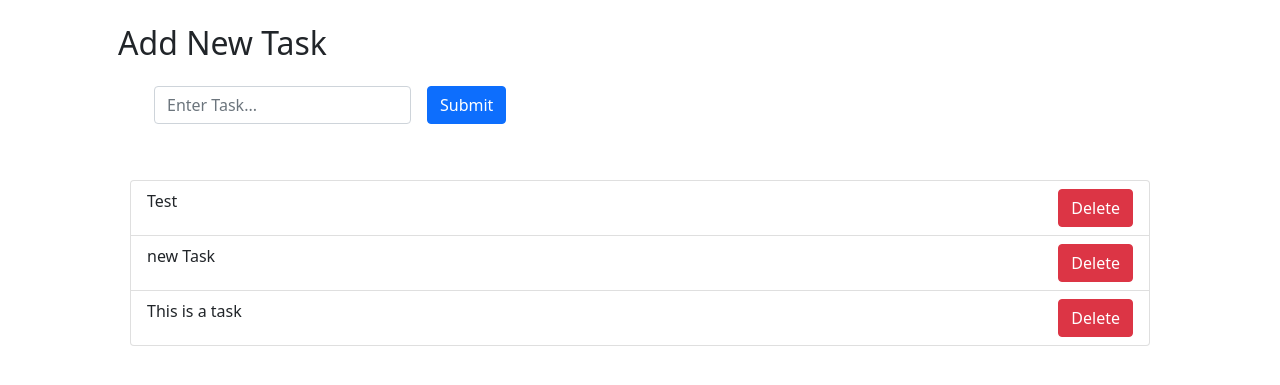
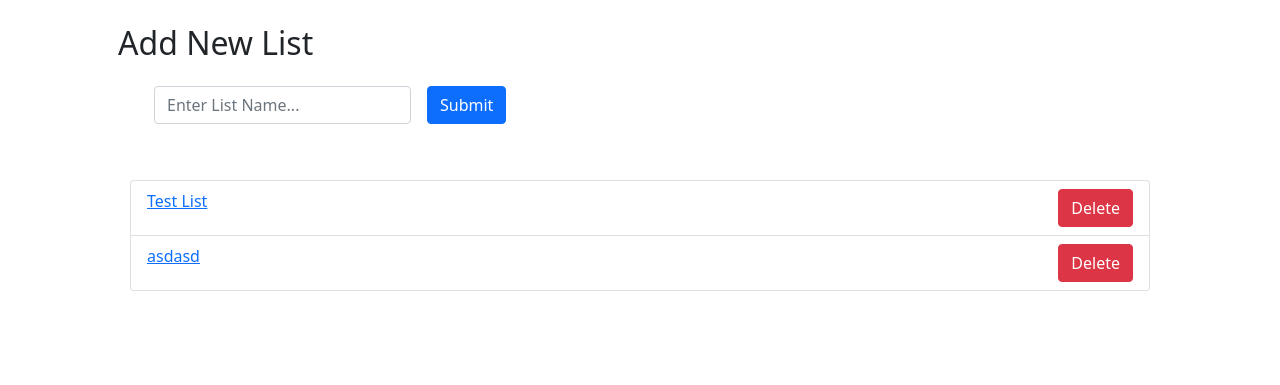
Before and after one commit to SamuelSilva2310/django-TodoApp, a Django app: page / in a window 1280 px wide. Shown: the part 83-468 px from the top of the page. Run offline with Django 3.2, Linux system fonts and the light colour scheme; a user stored in the database is signed in; data comes from the database, SQL or seed files in the repository.

Commit message:
Added a new Feature where user can have multiple Todo Lists

```diff
--- a/myTodoApp/admin.py
+++ b/myTodoApp/admin.py
@@ -2,5 +2,5 @@ from django.contrib import admin
 from .models import *
 
 admin.site.register(Task)
-admin.site.register(User)
+admin.site.register(ToDoList)
 # Register your models here.
--- a/myTodoApp/models.py
+++ b/myTodoApp/models.py
@@ -1,21 +1,26 @@
 from django.db import models
 from django.utils import timezone
+from django.contrib.auth.models import User
+
 import datetime
 
 
-class User(models.Model):
-    username = models.CharField(max_length=50, null=True)
+class ToDoList(models.Model):
+    user = models.ForeignKey(User, on_delete=models.CASCADE, related_name='todolist',null=True)#If User is deleted all users task will be deleted
+    name = models.CharField(max_length=200, null=True)
     creation_date = models.DateTimeField(auto_now_add=True)
 
     def __str__(self):
-        return '{}'.format(self.username)
+        return '{}'.format(self.name)
 
 class Task(models.Model):
+
+    todolist = models.ForeignKey(ToDoList, on_delete=models.CASCADE ,null=True)#If User is deleted all users task will be deleted
     task_text = models.CharField(max_length=250, null=True)
-    task_due_date = models.DateField(default= timezone.now() + datetime.timedelta(days=7), null=True)
+    task_complete = models.BooleanField(default=False, null=True)
+
+    #task_due_date = models.DateField(default= timezone.now() + datetime.timedelta(days=7), null=True)
     task_creation_date = models.DateTimeField(auto_now_add=True)
-
-    user = models.ForeignKey(User, null=True, on_delete=models.CASCADE)#If User is deleted all users task will be deleted
 
     def __str__(self):
         return '{}'.format(self.task_text)
--- a/myTodoApp/urls.py
+++ b/myTodoApp/urls.py
@@ -5,15 +5,19 @@ from . import views
 
 app_name = 'myTodoApp'
 urlpatterns = [
+
     path('register/', views.register_page, name="register"),
     path('login/', views.login_page, name='login'),
     path('logout/', views.logoutUser, name='logout'),
 
-    path('', views.home, name='home'),
-    path('user_task', views.user_task, name="user_task"),
+    path('new_list',views.new_List, name="new_list"),
+    path('delete_list/<int:list_id>',views.delete_List, name="delete_list"),
 
-    path('new_task',views.new_task, name="new_task"),
+    path('new_task/<int:list_id>',views.new_task, name="new_task"),
     path('delete_task/<int:task_id>',views.delete_task, name="delete_task"),
 
+    path('', views.home, name='home'),
+    path('list/<int:list_id>', views.list_task, name="list_task")
+    #path('user_task', views.user_task, name="user_task"),
 
 ]
--- a/myTodoApp/views.py
+++ b/myTodoApp/views.py
@@ -1,4 +1,5 @@
 from django.shortcuts import render,redirect
+from django.urls import reverse
 from django.utils import timezone
 from django.contrib.auth.forms import UserCreationForm
 from .forms import CreateUserForm
@@ -52,34 +53,63 @@ def logoutUser(request):
     return redirect('myTodoApp:login')
 
 ##########################################
-#HOME PAGE
+
+##########################################
+            #LISTS
+##########################################
 
 @login_required(login_url= 'myTodoApp:login')
 def home(request):
-    """This function defines the home page, it should load all tasks
+    """This function defines the home page, it should load all TodoLists
     """
-    tasks = Task.objects.all().order_by('-task_creation_date')
+
     front_end_stuff = {
-        'tasks' : tasks,
+        'todoLists' : request.user.todolist.all().order_by('-creation_date'),
     }
-    return render(request, 'myTodoApp/index.html',front_end_stuff)
+    return render(request, 'myTodoApp/lists.html')
+
 
 @login_required(login_url= 'myTodoApp:login')
-def new_task(request):
-    task = request.POST['task']
-    Task.objects.create(task_text=task, task_creation_date=timezone.now())
+def new_List(request):
+    """Creates a new List, stores and saves inside the user lists database
+
+    """
+    list_name = request.POST['list_name']
+    t = ToDoList(name=list_name)
+    t.save()
+    request.user.todolist.add(t)
     return redirect("myTodoApp:home")
 
 @login_required(login_url= 'myTodoApp:login')
-def delete_task(request, task_id):
-    Task.objects.get(id=task_id).delete()
+def delete_List(request, list_id):
+    request.user.todolist.get(id=list_id).delete()
     return redirect("myTodoApp:home")
 
 
+
 @login_required(login_url= 'myTodoApp:login')
-def user_task(request):
-    tasks = Task.objects.filter(user="1")
-    front_end_stuff = {
-        'tasks' : tasks,
+def list_task(request, list_id):
+    list = ToDoList.objects.get(id=list_id)
+    tasks = list.task_set.all()
+    context = {
+        'tasks': tasks,
+        'list_id': list_id,
     }
-    return render(request, 'myTodoApp/index.html',front_end_stuff)
+    return render(request, 'myTodoApp/tasks.html', context=context)
+
+
+##########################################
+            #TASKS
+##########################################
+
+@login_required(login_url= 'myTodoApp:login')
+def new_task(request,list_id):
+    task_text = request.POST['task_text']
+    list = ToDoList.objects.get(id=list_id)
+    list.task_set.create(task_text=task_text)
+    return redirect(reverse('myTodoApp:list_task',args=(list_id,)))
+
+@login_required(login_url= 'myTodoApp:login')
+def delete_task(request,task_id):
+    Task.objects.get(id=task_id).delete()
+    return redirect("myTodoApp:home")
--- a/templates/base.html
+++ b/templates/base.html
@@ -27,7 +27,7 @@
     <!-- NAVIGATION-->
     <nav class="navbar navbar-dark bg-dark">
         <div class="container-fluid">
-            <a class="navbar-brand" href="#">Navbar</a>
+            <a class="navbar-brand" href="/">Navbar</a>
         </div>
 
         <span class="hello-msg">Hello, {{request.user}}</span>
@@ -36,28 +36,17 @@
 
     <div class="container justify-content-sm-center">
     <div class="container justify-content-center m-4">
-        <h2>Add New Task</h2>
-        <!-- INPUT NEW TASK -->
 
-            <div class="row m-4 ">
-                <div class="col mb-4">
-                    <form class="row row-cols-lg-auto g-3 align-items-center" action="{% url 'myTodoApp:new_task' %}" method="POST">
-                        {% csrf_token %}
-                        <div class="col-12">
-                            <div class="input-group">
-                                <input type="text" class="form-control mb-2 mr-sm-2" name="task"
-                                    placeholder="Enter Task..." required>
-                            </div>
-                        </div>
+        {% block title %}
+        {% endblock title%}
 
-                        <div class="col-12">
-                            <button type="submit" class="btn btn-primary mb-2">Submit</button>
-                        </div>
-                    </form>
-                </div>
-            </div>
-        </div>
 
+
+        <!-- FORM FOR LIST OR TASK -->
+        {% block form %}
+        {% endblock form%}
+
+        <!-- DISPLAY CONTENT -->
         {% block content %}
         {% endblock content%}
     </div>
--- a/templates/myTodoApp/index.html
+++ /dev/null
@@ -1,22 +0,0 @@
-{% extends 'base.html' %}
-
-{% block content %}
-<div class="container justify-content-sm-center">
-    <div class="row m-4">
-        <div class="col">
-            <ul class="list-group justify-content-sm-center">
-                {% for task in tasks %}
-                <li class="list-group-item align-items-center">{{task.task_text}}
-                    <div class="float-end">
-                        <form action="{% url 'myTodoApp:delete_task' task.id %}" method="POST">
-                            {% csrf_token %}
-                            <button type="submit" class="btn btn-danger">Delete</button>
-                        </form>
-                    </div>
-                </li>
-                {% endfor %}
-            </ul>
-        </div>
-    </div>
-    </div>
-{% endblock content%}
--- /dev/null
+++ b/templates/myTodoApp/lists.html
@@ -0,0 +1,53 @@
+{% extends 'base.html' %}
+
+
+{% block title %}
+<h2>Add New List</h2>
+{% endblock title%}
+
+
+{% block form %}
+<div class="row m-4 ">
+                <div class="col mb-4">
+                    <form class="row row-cols-lg-auto g-3 align-items-center" action="{% url 'myTodoApp:new_list' %}" method="POST">
+                        {% csrf_token %}
+                        <div class="col-12">
+                            <div class="input-group">
+                                <input type="text" class="form-control mb-2 mr-sm-2" name="list_name"
+                                    placeholder="Enter List Name..." required>
+                            </div>
+                        </div>
+
+                        <div class="col-12">
+                            <button type="submit" class="btn btn-primary mb-2">Submit</button>
+                        </div>
+                    </form>
+                </div>
+            </div>
+        </div>
+    {% endblock form%}
+
+
+
+
+
+{% block content %}
+<div class="container justify-content-sm-center">
+    <div class="row m-4">
+        <div class="col">
+            <ul class="list-group justify-content-sm-center">
+                {% for todoList in request.user.todolist.all %}
+                <li class="list-group-item align-items-center"><a href="{% url 'myTodoApp:list_task' todoList.id %}">{{todoList.name}}</a>
+                    <div class="float-end">
+                        <form action="{% url 'myTodoApp:delete_list' todoList.id %}" method="POST">
+                            {% csrf_token %}
+                            <button type="submit" class="btn btn-danger">Delete</button>
+                        </form>
+                    </div>
+                </li>
+                {% endfor %}
+            </ul>
+        </div>
+    </div>
+    </div>
+{% endblock content%}
--- a/todoApp/settings.py
+++ b/todoApp/settings.py
@@ -24,7 +24,7 @@ TEMPLATES_DIR = os.path.join(BASE_DIR, 'templates')
 SECRET_KEY = 'lru290%i$o3i2$whtl1z1+iqi=#qfmi&b%*!^9e(@#wbwq82o9'
 
 # SECURITY WARNING: don't run with debug turned on in production!
-DEBUG = False
+DEBUG = True
 
 ALLOWED_HOSTS = ['caturra-todo-app.herokuapp.com','127.0.0.1']
 
```
Also changed, not shown: templates/myTodoApp/tasks.html (added, +52 -0 lines), db.sqlite3, myTodoApp/migrations/0012_auto_20210402_1014.py (added), myTodoApp/migrations/0013_todolist_user.py (added), myTodoApp/migrations/0014_auto_20210402_1046.py (added), myTodoApp/migrations/0015_auto_20210402_1435.py (added), myTodoApp/migrations/0016_auto_20210402_1439.py (added).
